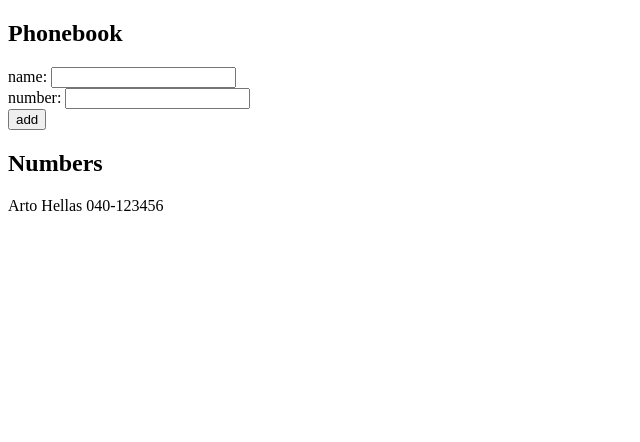
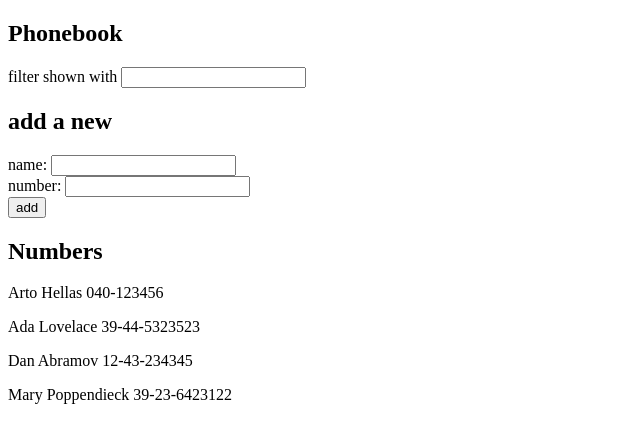
Before and after one commit to maariatiiri/fso_part2, a React (Vite) app in the folder phonebook/: page / in a window 1280 px wide. Shown: the top 442 px of the page, without its empty margins (0-640 px from the left). Built offline with nearby package versions, Linux system fonts and the light colour scheme.

Commit message:
2.10 done

```diff
--- a/phonebook/src/App.jsx
+++ b/phonebook/src/App.jsx
@@ -2,12 +2,55 @@ import { useState } from 'react'
 
 const Person = ({person}) => <p>{person.name} {person.number}</p>
 
+const Filter = ({value, handler}) => {
+  return (
+    <form>
+      <div>
+        filter shown with <Input value={value} handler={handler}/>
+      </div>
+    </form>
+  )
+}
+
+const Input = ({value, handler}) => <input value={value} onChange={handler}/>
+
+const PersonForm = ({newName, nameHandler, newNumber, numberHandler, onSubmit}) => {
+  return(
+    <form onSubmit={onSubmit}>
+      <div>
+        name: <Input value={newName} handler={nameHandler}/>
+      </div>
+      <div>
+        number: <Input value={newNumber} handler={numberHandler}/>
+      </div>
+      <div>
+        <button type="submit">add</button>
+      </div>
+    </form>
+  )
+}
+
+const Persons = ({personsToShow}) => {
+  return (
+    <div>
+        {personsToShow.map(person => <Person person={person} key={person.id}/>)}
+    </div>
+  )
+}
+
 const App = () => {
   const [persons, setPersons] = useState([
-    { name: 'Arto Hellas', number: '040-123456' }
+    { name: 'Arto Hellas', number: '040-123456', id: 1 },
+    { name: 'Ada Lovelace', number: '39-44-5323523', id: 2 },
+    { name: 'Dan Abramov', number: '12-43-234345', id: 3 },
+    { name: 'Mary Poppendieck', number: '39-23-6423122', id: 4 }
   ])
+
   const [newName, setNewName] = useState('')
   const [newNumber, setNewNumber] = useState('')
+  const [filter, setFilter] = useState('')
+
+  const personsToShow = persons.filter(person => person.name.toLowerCase().includes(filter.toLowerCase()))
 
   const addPerson = (event) => {
     event.preventDefault()
@@ -15,7 +58,7 @@ const App = () => {
       alert(`${newName} is already added to phonebook`)
     }
     else {
-      const newPerson = {name: newName, number: newNumber}
+      const newPerson = {name: newName, number: newNumber, id: String(persons.length + 1)}
       setPersons(persons.concat(newPerson))
       setNewName('')
       setNewNumber('')
@@ -31,30 +74,20 @@ const App = () => {
     setNewNumber(event.target.value)
   }
 
+  const handleFilterChange = (event) => {
+    setFilter(event.target.value)
+  }
+
   return (
     <div>
       <h2>Phonebook</h2>
-      <form onSubmit={addPerson}>
-        <div>
-          name: <input
-            value={newName}
-            onChange={handleNameChange}
-          />
-        </div>
-        <div>
-          number: <input
-            value={newNumber}
-            onChange={handleNumberChange}
-          />
-        </div>
-        <div>
-          <button type="submit">add</button>
-        </div>
-      </form>
+      <Filter value={filter} handler={handleFilterChange}/>
+      <h2>add a new</h2>
+      <PersonForm newName={newName} nameHandler={handleNameChange}
+       newNumber={newNumber} numberHandler={handleNumberChange}
+       onSubmit={addPerson}/>
       <h2>Numbers</h2>
-      <div>
-        {persons.map(person => <Person person={person} key={person.name}/>)}
-      </div>
+      <Persons personsToShow={personsToShow}/>
     </div>
   )
 }
```
